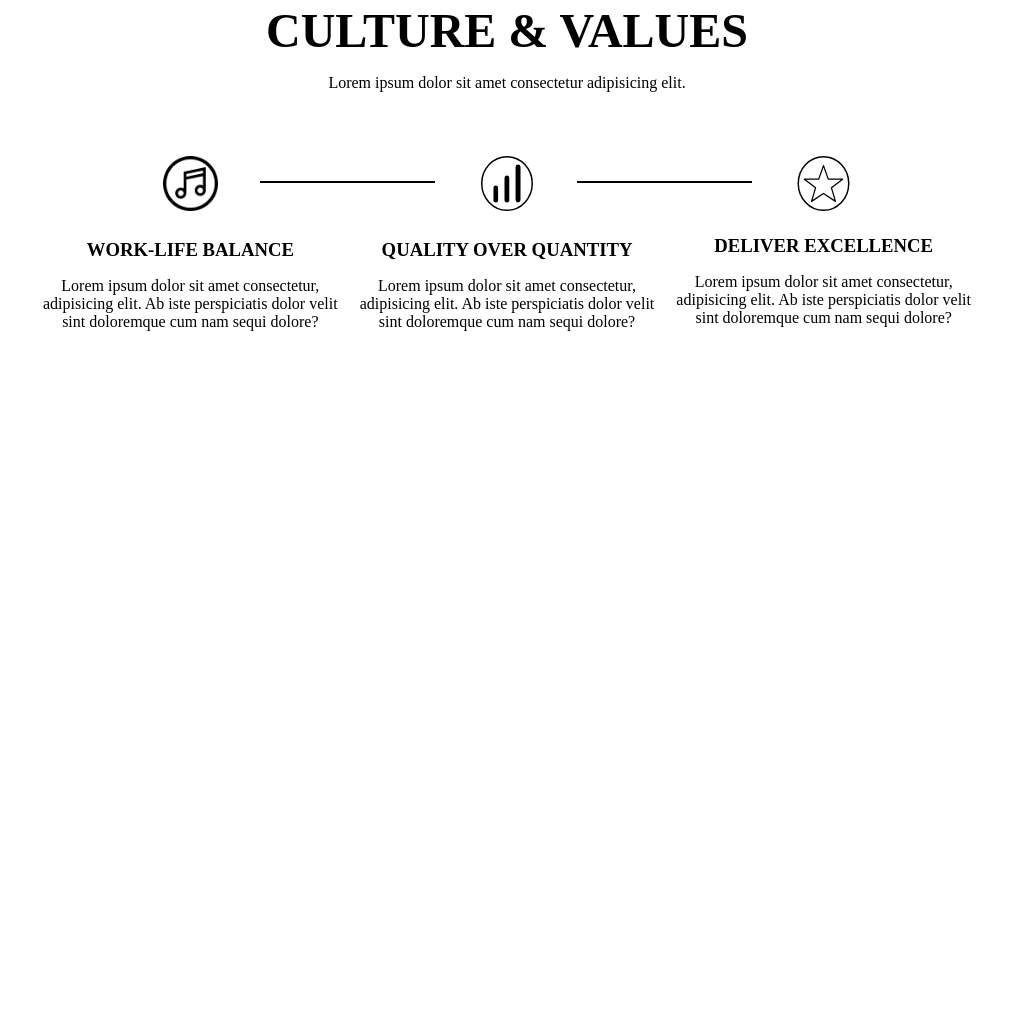
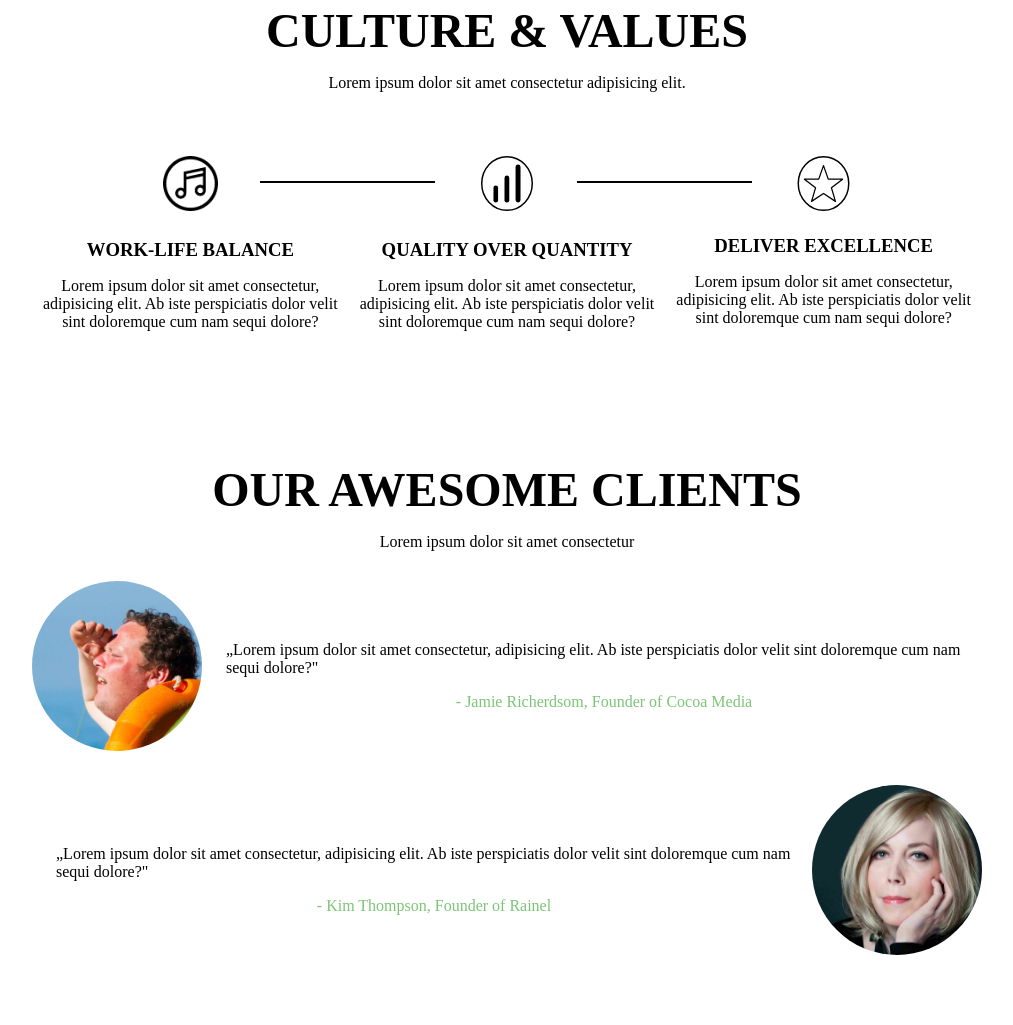
Before and after one commit to GlaDdos/treeservices, a plain HTML site: page index.html in a window 1280 px wide. Shown: the part 2402-3427 px from the top of the page, without its empty margins (133-1146 px from the left). Before the commit the page ends 2827 px from the top, so only its background shows below. Drawn offline with Linux system fonts and the light colour scheme.

Commit message:
aded clients section

```diff
--- a/index.html
+++ b/index.html
@@ -149,6 +149,29 @@
       </div>
     </section>
 
+    <section id="clients" class="clients">
+      <div class="wrapper">
+        <h2 class="text-centered text-uppercase">Our Awesome Clients</h2>
+        <p class="text-centered">Lorem ipsum dolor sit amet consectetur</p>
+
+        <div class="quote-wrapper">
+          <div class="quote-img"><img src="./img/Jamie_face.jpeg" alt="jamie" /></div>
+          <blockquote>
+            <p><q>Lorem ipsum dolor sit amet consectetur, adipisicing elit. Ab iste perspiciatis dolor velit sint doloremque cum nam sequi dolore?</q></p>
+            <footer class="text-centered green"> - Jamie Richerdsom, Founder of Cocoa Media</footer>
+          </blockquote>
+        </div>
+
+        <div class="quote-wrapper">
+          <div class="quote-img"><img src="./img/kim_face.jpg" alt="face" /></div>
+          <blockquote class="order-last">
+            <p><q>Lorem ipsum dolor sit amet consectetur, adipisicing elit. Ab iste perspiciatis dolor velit sint doloremque cum nam sequi dolore?</q></p>
+            <footer class="text-centered green"> - Kim Thompson, Founder of Rainel</footer>
+          </blockquote>
+        </div>
+      </div>
+    </section>
+
   </main>
 </body>
 </html>
--- a/main.css
+++ b/main.css
@@ -260,6 +260,43 @@ nav li {
   border-bottom: 2px solid #000;
 }
 
+.quote-wrapper {
+  display: flex;
+  flex-direction: row;
+  justify-content: center;
+  align-items: center;
+
+  margin-top: 30px;
+  margin-bottom: 30px;
+
+}
+
+.order-last {
+  order: -1000;
+}
+
+q {
+  quotes: "\201E"  "\0022" "\0027" "\0027";
+}
+
+.quote-wrapper blockquote {
+  padding-left: 1.5em;
+}
+
+.quote-img {
+  max-width: 170px;
+}
+
+.quote-img img {
+  border-radius: 50%;
+  max-width: 100%;
+}
+
+.clients {
+  display: flex;
+  align-items: center;
+  min-height: 600px;
+}
 
 /* media queries */
 @media screen and (max-width: 768px){
```
Also changed, not shown: img/Jamie_face.jpeg (added), img/kim_face.jpg (added).
